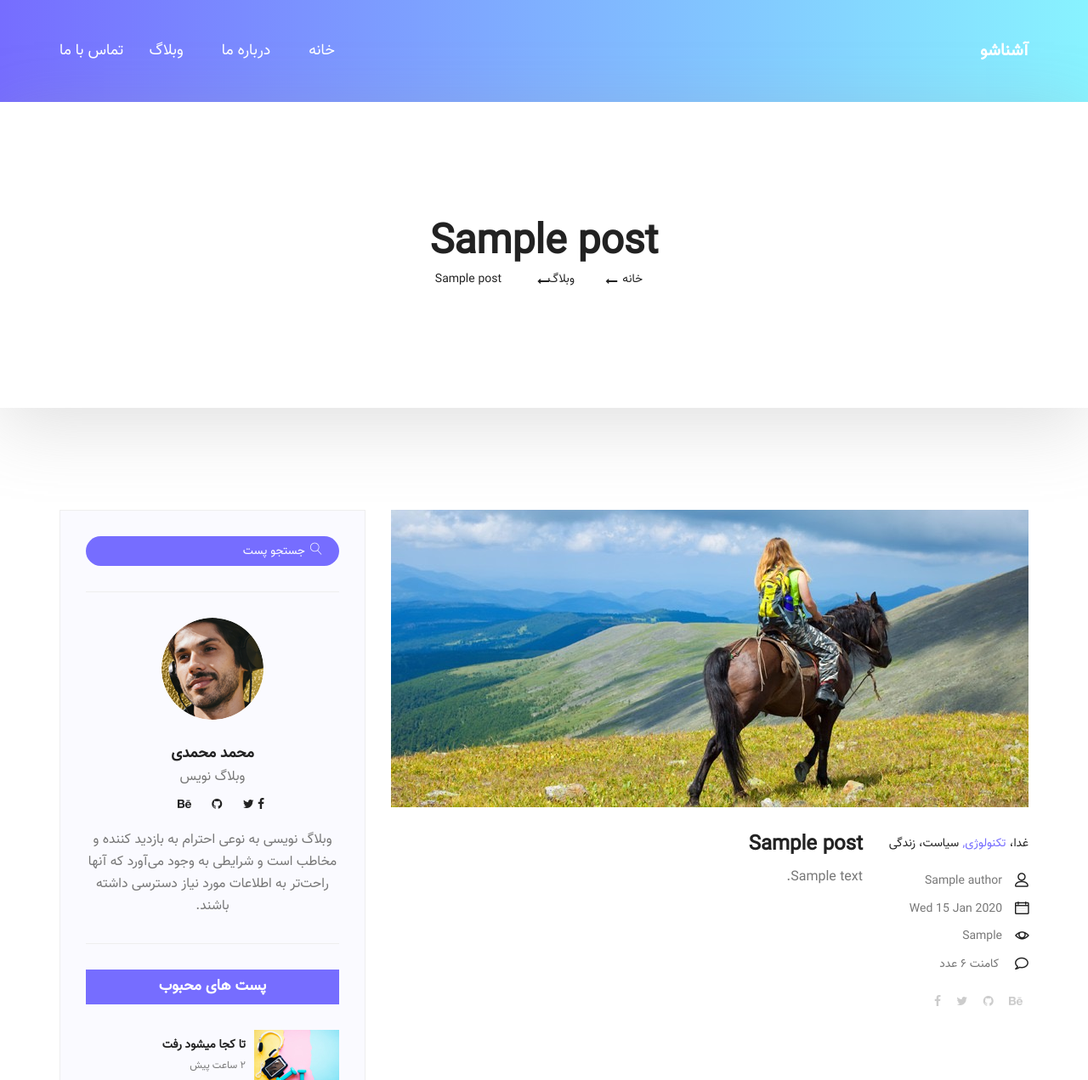
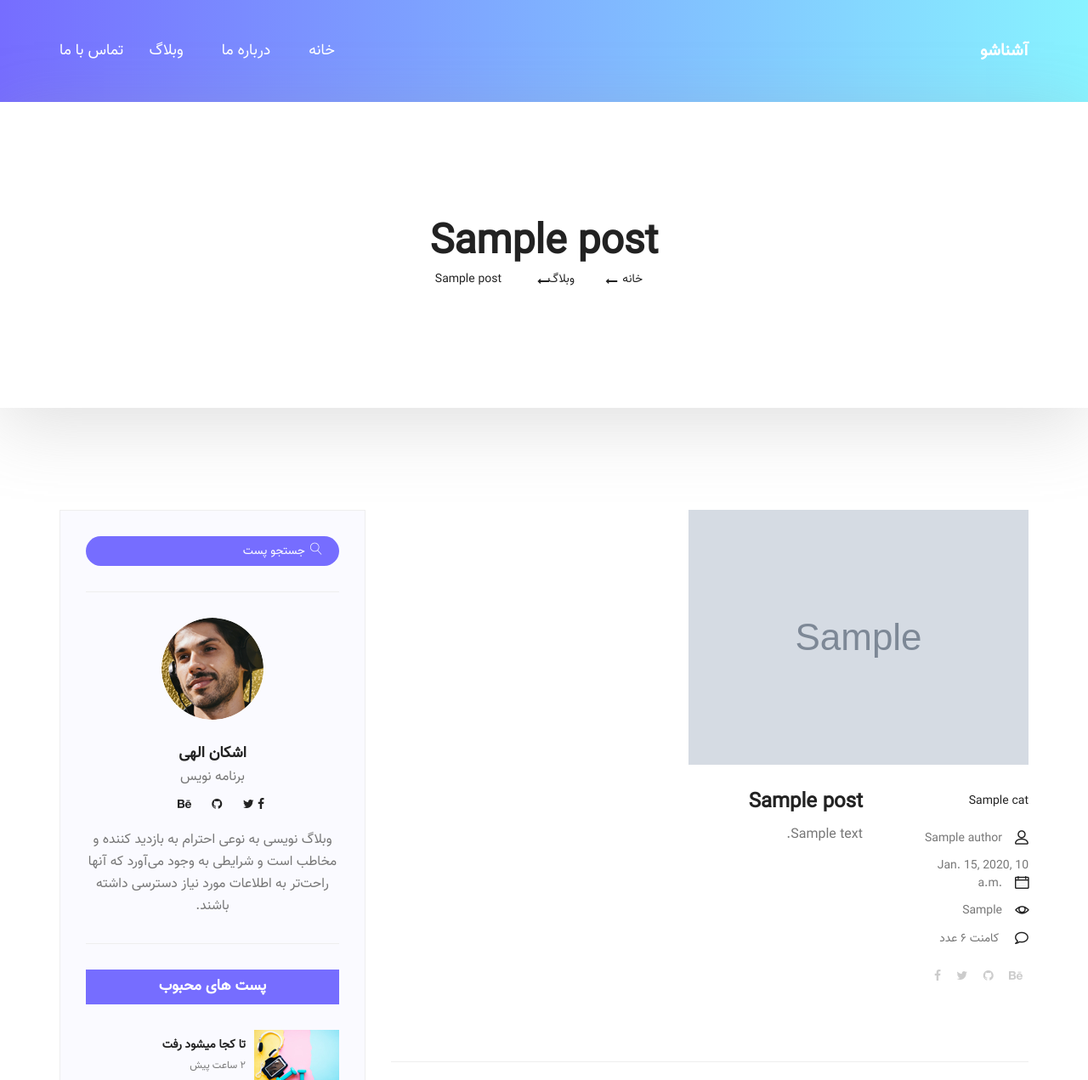
Before and after one commit to aeashkan/cvwebsite, a Django app: template templates/blog/single.html in a window 1280 px wide. Shown: the top 1271 px of the page at 85% size. Run offline with Django 4.2, Linux system fonts and the light colour scheme; the template is opened without the code that fills it: most values are stand-ins (such as "Sample title", 1, 10 or a date in 2020); grey boxes marked "Sample" are stand-in pictures.

Commit message:
published_post
published post
author
image in database

```diff
--- /dev/null
+++ b/templates/blog/blog-writer.html
@@ -0,0 +1,15 @@
+{% load static %}
+<aside class="single_sidebar_widget author_widget">
+                        <img class="author_img rounded-circle" src="{% static 'img//blog/author.png' %}" alt="">
+                        <h4>اشکان الهی</h4>
+                        <p>برنامه نویس</p>
+                        <div class="social_icon">
+                            <a href="#"><i class="fa fa-facebook"></i></a>
+                            <a href="#"><i class="fa fa-twitter"></i></a>
+                            <a href="#"><i class="fa fa-github"></i></a>
+                            <a href="#"><i class="fa fa-behance"></i></a>
+                        </div>
+                        <p>وبلاگ نویسی به نوعی احترام به بازدید کننده و مخاطب است و شرایطی به وجود می‌آورد که آنها
+                            راحت‌تر به اطلاعات مورد نیاز دسترسی داشته باشند.</p>
+                        <div class="br"></div>
+                    </aside>
--- a/templates/blog/single.html
+++ b/templates/blog/single.html
@@ -1,4 +1,5 @@
 {% load static %}
+{% load jformat %}
 <!doctype html>
 <html lang="fa">
     <head>
@@ -89,20 +90,21 @@
                         <div class="single-post row">
                             <div class="col-lg-12">
                                 <div class="feature-img">
-                                    <img class="img-fluid" src="{% static 'img//blog/feature-img1.jpg' %}" alt="">
+                                    <img class="img-fluid" src={{post.image.url}} alt="">
                                 </div>
                             </div>
                             <div class="col-lg-3  col-md-3">
                                 <div class="blog_info text-right">
                                     <div class="post_tag">
-                                        <a href="#">غدا،</a>
-                                        <a class="active" href="#">تکنولوژی,</a>
-                                        <a href="#">سیاست، </a>
-                                        <a href="#">زندگی</a>
+                                      {% for cat in post.category.all %}
+                                        <a href="#">{{cat.name}}</a>
+                                        {% if not forloop.last %} , {% endif %}
+                                      {% endfor %}
+
                                     </div>
                                     <ul class="blog_meta list" dir="ltr">
                                         <li><a href="#" >{{post.author.get_full_name}}<i class="lnr lnr-user"></i></a></li>
-                                        <li><a href="#" >{{post.published_date|date:"D d M Y"}}<i class="lnr lnr-calendar-full"></i></a></li>
+                                        <li><a href="#" >{{post.published_date|jformat:"%A %d %B %Y %H:%M"}}<i class="lnr lnr-calendar-full"></i></a></li>
                                         <li><a href="#" >{{post.counted_view}}<i class="lnr lnr-eye"></i></a></li>
                                         <li><a href="#" >  کامنت ۶ عدد <i class="lnr lnr-bubble"></i></a></li>
                                     </ul>
@@ -282,19 +284,7 @@
                                 </div><!-- /input-group -->
                                 <div class="br"></div>
                             </aside>
-                            <aside class="single_sidebar_widget author_widget">
-                                <img class="author_img rounded-circle" src="{% static 'img//blog/author.png' %}" alt="">
-                                <h4>محمد محمدی</h4>
-                                <p>وبلاگ نویس</p>
-                                <div class="social_icon">
-                                    <a href="#"><i class="fa fa-facebook"></i></a>
-                                    <a href="#"><i class="fa fa-twitter"></i></a>
-                                    <a href="#"><i class="fa fa-github"></i></a>
-                                    <a href="#"><i class="fa fa-behance"></i></a>
-                                </div>
-                                <p>وبلاگ نویسی به نوعی احترام به بازدید کننده و مخاطب است و شرایطی به وجود می‌آورد که آنها راحت‌تر به اطلاعات مورد نیاز دسترسی داشته باشند.</p>
-                                <div class="br"></div>
-                            </aside>
+                            {% include 'blog/blog-writer.html' %}
                             <aside class="single_sidebar_widget popular_post_widget" س
                         >
                                 <h3 class="widget_title">پست های محبوب</h3>
```
Also changed, not shown: blog/admin.py (+7 -2 lines), blog/models.py (+13 -3 lines), blog/views.py (+5 -2 lines), mysite/settings.py (+5 -3 lines), templates/blog/blog.html (+53 -46 lines), blog/migrations/0003_alter_post_created_date_alter_post_published_date_and_more.py (added), blog/migrations/0004_post_image.py (added), blog/migrations/0005_category_post_category.py (added), media/blog/defualt.png (added), media/blog/defualt_JnPVYTn.png (added), media/blog/defualt_VhvYAYU.png (added), media/blog/defualt_XolhZ0B.png (added), media/blog/defualt_pmqomom.png (added), media/blog/defualt_ygwC71i.png (added), 1 more files.
